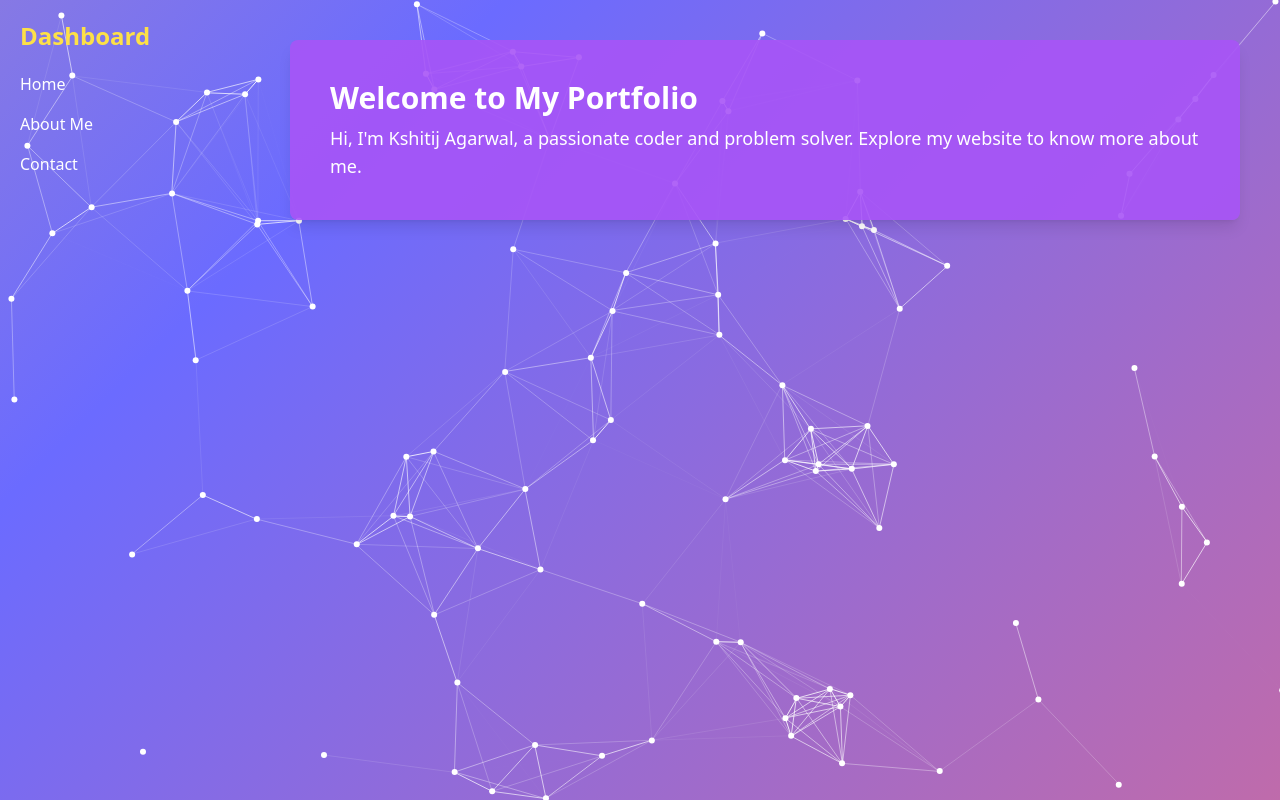
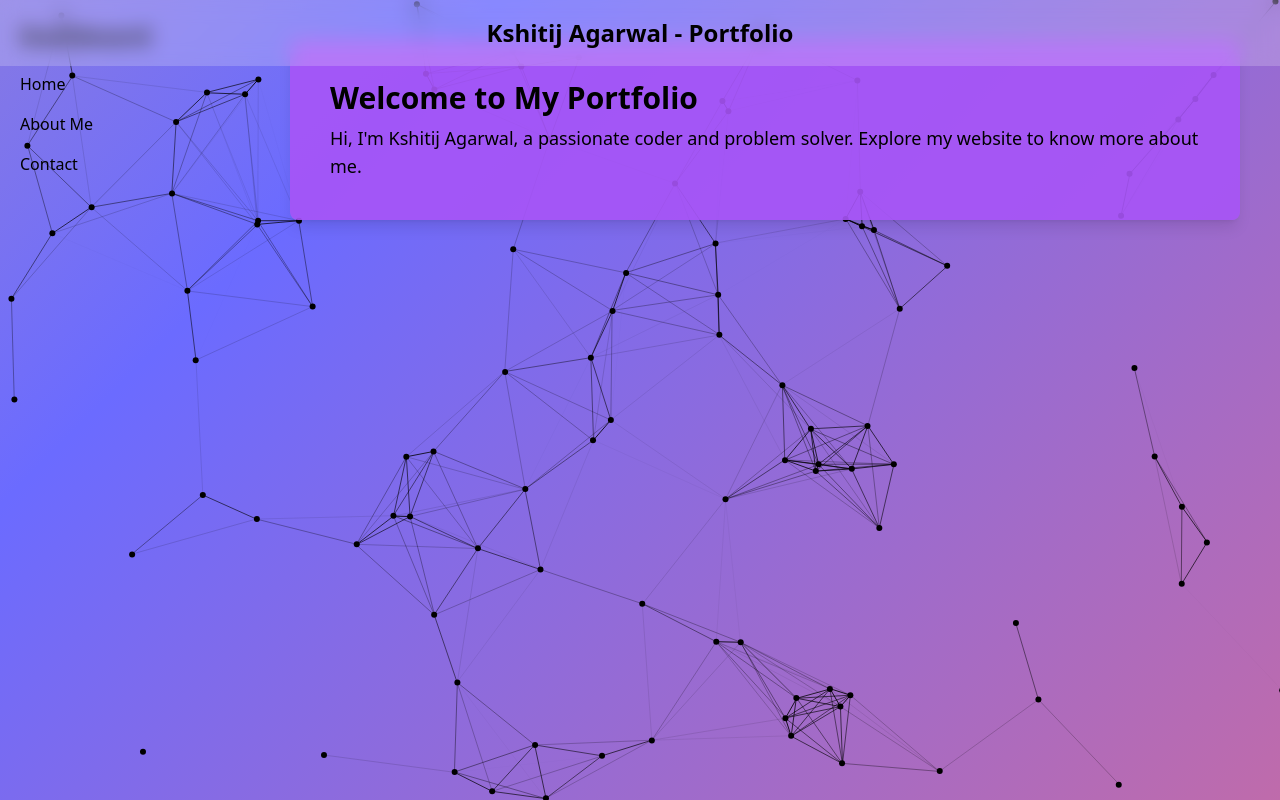
Before and after one commit to Kshitij7a/web, a plain HTML site: page index.html in a window 1280 px wide. Drawn offline with nearby package versions, Linux system fonts and the light colour scheme.

Commit message:
Update index.html

```diff
--- a/index.html
+++ b/index.html
@@ -19,7 +19,7 @@
             background: linear-gradient(-45deg, #ff6b6b, #6b6bff, #ffb86b, #6bff95);
             background-size: 400% 400%;
             animation: gradientAnimation 10s ease infinite;
-            color: white;
+            color: black;
         }
 
         /* Dashboard Layout */
@@ -45,6 +45,20 @@
             display: block;
         }
 
+        /* Transparent Top Portfolio Bar */
+        .top-bar {
+            position: absolute;
+            width: 100%;
+            top: 0;
+            left: 0;
+            padding: 15px;
+            backdrop-filter: blur(10px);
+            background: rgba(255, 255, 255, 0.2); /* Light transparent effect */
+            text-align: center;
+            font-size: 1.5rem;
+            font-weight: bold;
+        }
+
         /* Particles.js Container */
         #particles-js {
             position: fixed;
@@ -61,39 +75,44 @@
     <!-- Particles.js Background -->
     <div id="particles-js"></div>
 
+    <!-- Transparent Top Portfolio Bar -->
+    <div class="top-bar text-black">
+        Kshitij Agarwal - Portfolio
+    </div>
+
     <!-- Dashboard Layout -->
     <div class="dashboard">
         <!-- Sidebar -->
         <div class="sidebar">
-            <h2 class="text-2xl font-bold text-yellow-300">Dashboard</h2>
+            <h2 class="text-2xl font-bold text-black">Dashboard</h2>
             <ul class="mt-5 space-y-4">
-                <li><a href="#" onclick="showSection('home')" class="text-white hover:text-yellow-300">Home</a></li>
-                <li><a href="#" onclick="showSection('about')" class="text-white hover:text-yellow-300">About Me</a></li>
-                <li><a href="#" onclick="showSection('contact')" class="text-white hover:text-yellow-300">Contact</a></li>
+                <li><a href="#" onclick="showSection('home')" class="text-black hover:text-gray-700">Home</a></li>
+                <li><a href="#" onclick="showSection('about')" class="text-black hover:text-gray-700">About Me</a></li>
+                <li><a href="#" onclick="showSection('contact')" class="text-black hover:text-gray-700">Contact</a></li>
             </ul>
         </div>
 
         <!-- Main Content -->
         <div class="content-container flex-1 p-10">
             <!-- Home Section -->
-            <section id="home" class="content active p-10 bg-purple-500 bg-opacity-90 shadow-lg rounded-lg text-white">
+            <section id="home" class="content active p-10 bg-purple-500 bg-opacity-90 shadow-lg rounded-lg text-black">
                 <h3 class="text-3xl font-bold">Welcome to My Portfolio</h3>
                 <p class="mt-2 text-lg">Hi, I'm Kshitij Agarwal, a passionate coder and problem solver. Explore my website to know more about me.</p>
             </section>
 
             <!-- About Me Section -->
-            <section id="about" class="content p-10 bg-blue-500 bg-opacity-90 shadow-lg rounded-lg text-white">
+            <section id="about" class="content p-10 bg-blue-500 bg-opacity-90 shadow-lg rounded-lg text-black">
                 <h3 class="text-2xl font-bold">About Me</h3>
                 <p class="mt-2">I'm a passionate coder with a strong interest in technology and problem-solving. My experience in management has honed my leadership skills, and my ability to build strong professional networks helps me stay ahead in the industry. I thrive on challenges and love collaborating on innovative projects.</p>
             </section>
 
             <!-- Contact Section -->
-            <section id="contact" class="content p-10 bg-green-500 bg-opacity-90 shadow-lg rounded-lg text-white">
+            <section id="contact" class="content p-10 bg-green-500 bg-opacity-90 shadow-lg rounded-lg text-black">
                 <h3 class="text-2xl font-bold">Contact</h3>
-                <p class="mt-2">Phone: <a href="tel:+919209988263" class="text-yellow-300 hover:text-white">+91 92099 88263</a></p>
-                <p class="mt-2">Email: <a href="mailto:kshitijagarwal743@gmail.com" class="text-yellow-300 hover:text-white">kshitijagarwal743@gmail.com</a></p>
+                <p class="mt-2">Phone: <a href="tel:+919209988263" class="text-black hover:text-gray-700">+91 92099 88263</a></p>
+                <p class="mt-2">Email: <a href="mailto:kshitijagarwal743@gmail.com" class="text-black hover:text-gray-700">kshitijagarwal743@gmail.com</a></p>
                 <div class="flex space-x-4 mt-4">
-                    <a href="https://www.linkedin.com/in/kshitij-agarwal-7a9191320" class="text-blue-500 text-xl hover:text-white"><i class="fab fa-linkedin"></i></a>
+                    <a href="https://www.linkedin.com/in/kshitij-agarwal-7a9191320" class="text-black text-xl hover:text-gray-700"><i class="fab fa-linkedin"></i></a>
                 </div>
             </section>
         </div>
@@ -119,7 +138,7 @@
                     "value": 80
                 },
                 "color": {
-                    "value": "#ffffff"
+                    "value": "#000000" /* Dark Particles */
                 },
                 "size": {
                     "value": 3
@@ -130,7 +149,7 @@
                 "line_linked": {
                     "enable": true,
                     "distance": 150,
-                    "color": "#ffffff"
+                    "color": "#000000" /* Dark Lines */
                 }
             }
         });
```
